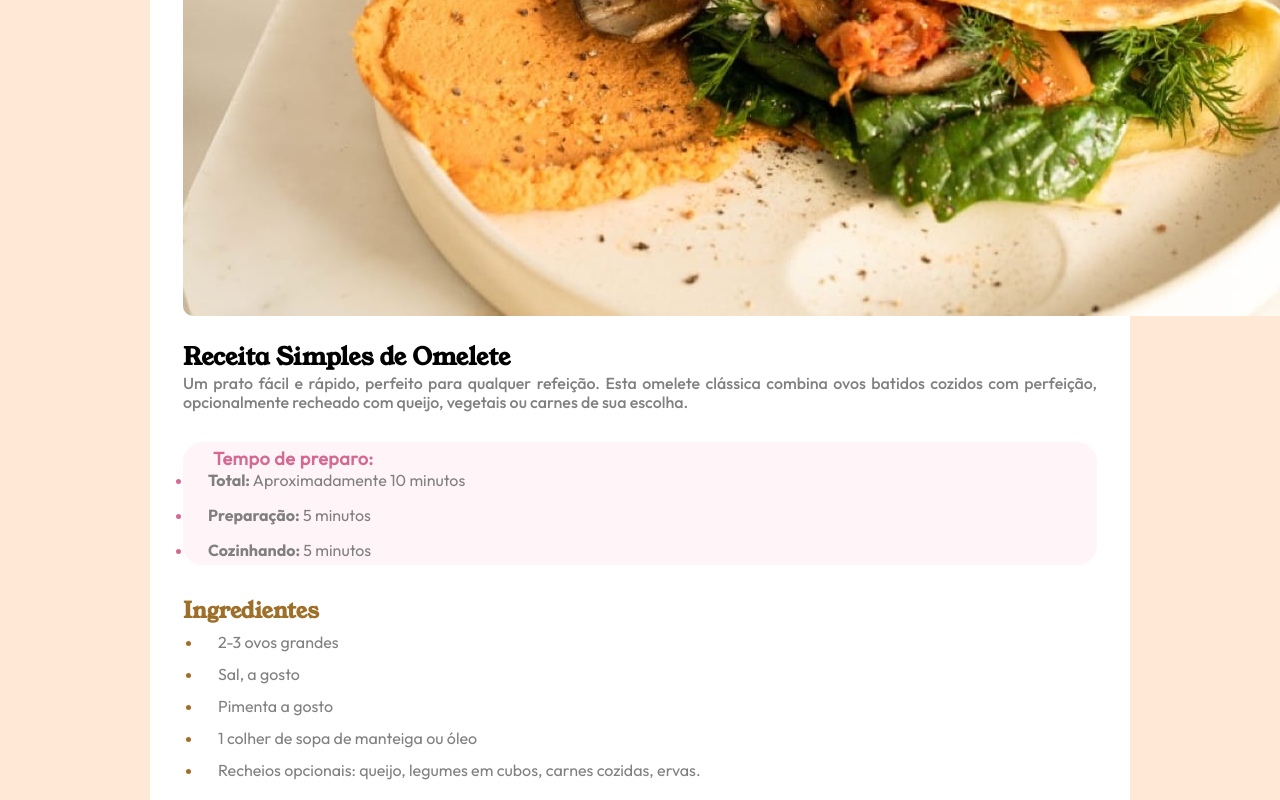
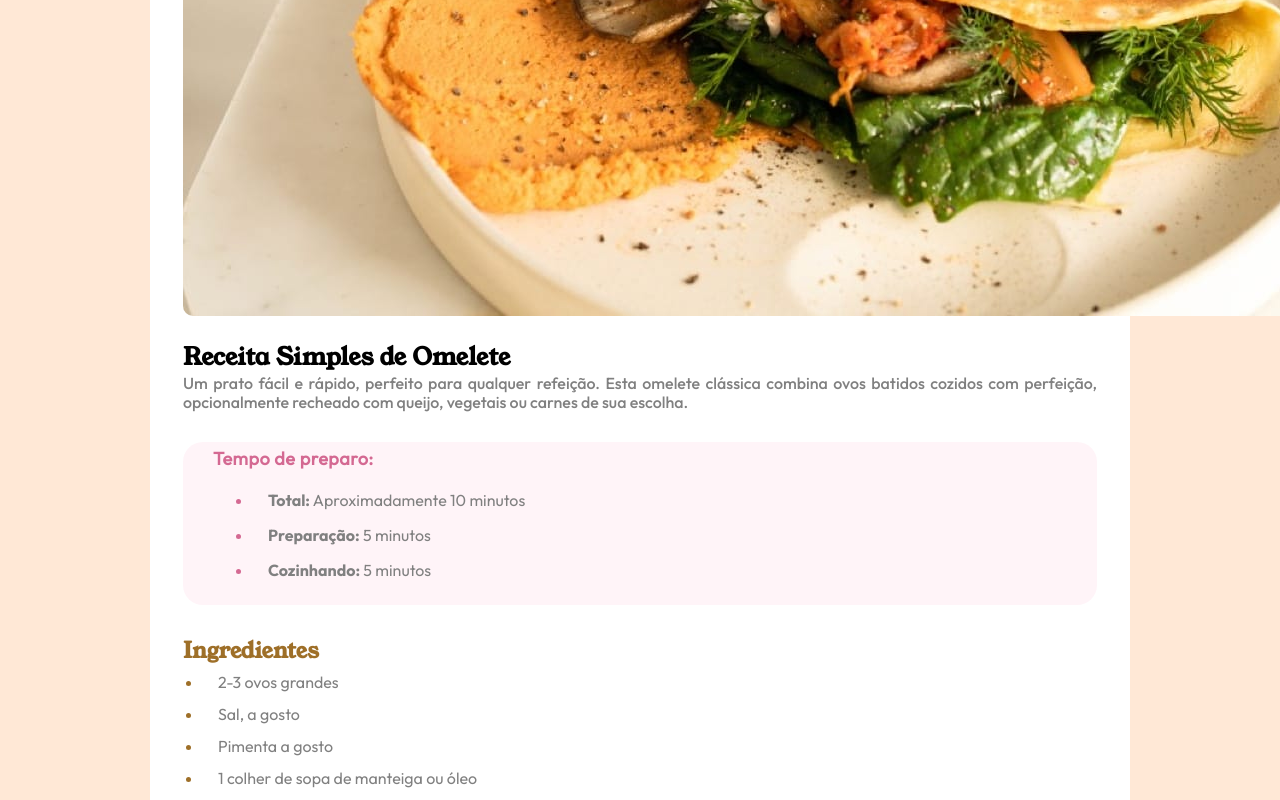
Before and after one commit to Esmanel/Desafio-Frontend-Mentor---Receita-de-Omelete-HTML-e-CSS, a plain HTML site: page index.html in a window 1280 px wide. Shown: the part 417-1217 px from the top of the page. Drawn offline with Linux system fonts and the light colour scheme.

Commit message:
Alteração realizado no espacamento da aba tempo de preparo, ao fazer a responsividade para dispositivos moveis, de alguma forma prejudicou a formatação original.

```diff
--- a/src/css/style.css
+++ b/src/css/style.css
@@ -63,6 +63,7 @@ main img {
     font-size: 16px;
     text-align: justify;
     color: #808080;
+    padding: 20px 60px;
 }
 
 .receita li{
```
